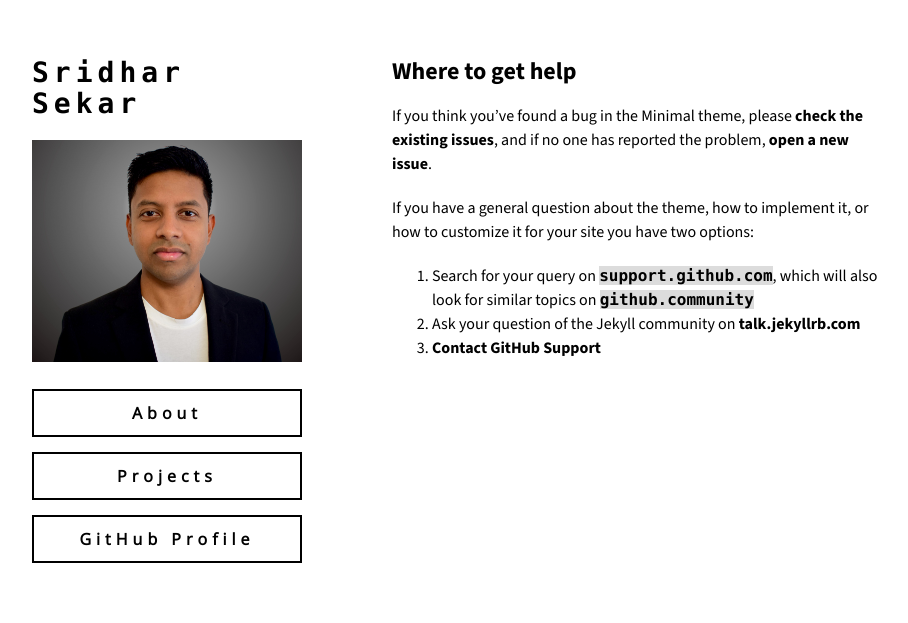
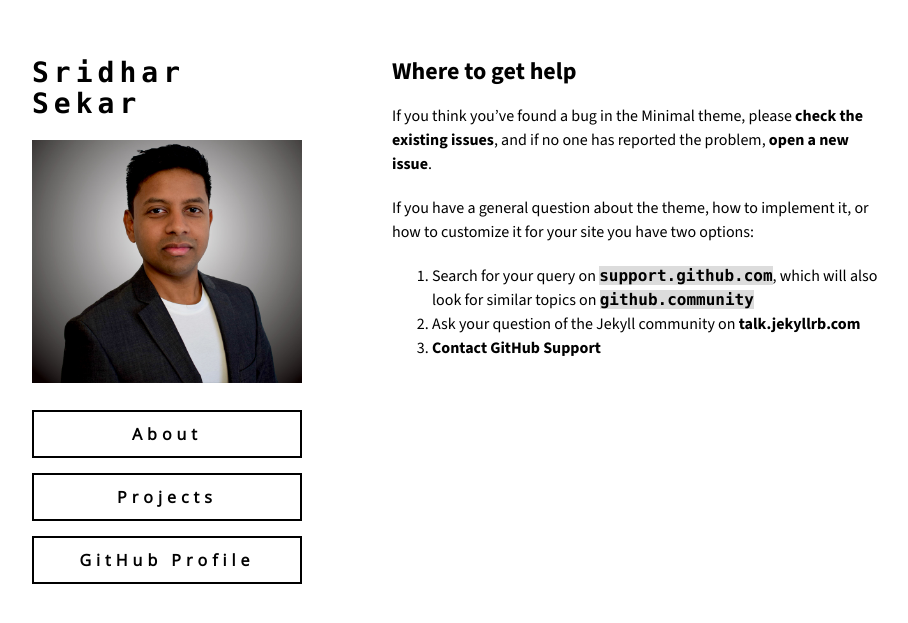
Before and after one commit to sridhar-portfolio/sridhar-portfolio.github.io, a Jekyll site: the page built from docs/SUPPORT.md, in a window 1280 px wide. Shown: the top 623 px of the page, without its empty margins (178-1086 px from the left). Built offline with Jekyll 4.4.1, drawn with Linux system fonts in a browser that asks for light colours; our own code applies the rules of GitHub Pages for plain Markdown files; the repository's description, which GitHub fills in, is left out.

Commit message:
Update _config.yml

```diff
--- a/_config.yml
+++ b/_config.yml
@@ -1,5 +1,5 @@
 title: Sridhar Sekar
-logo: /assets/img/Foto_1.jpeg
+logo: /assets/img/Foto_2.jpeg
 show_downloads: false
 google_analytics:
 theme: jekyll-theme-minimal
```
